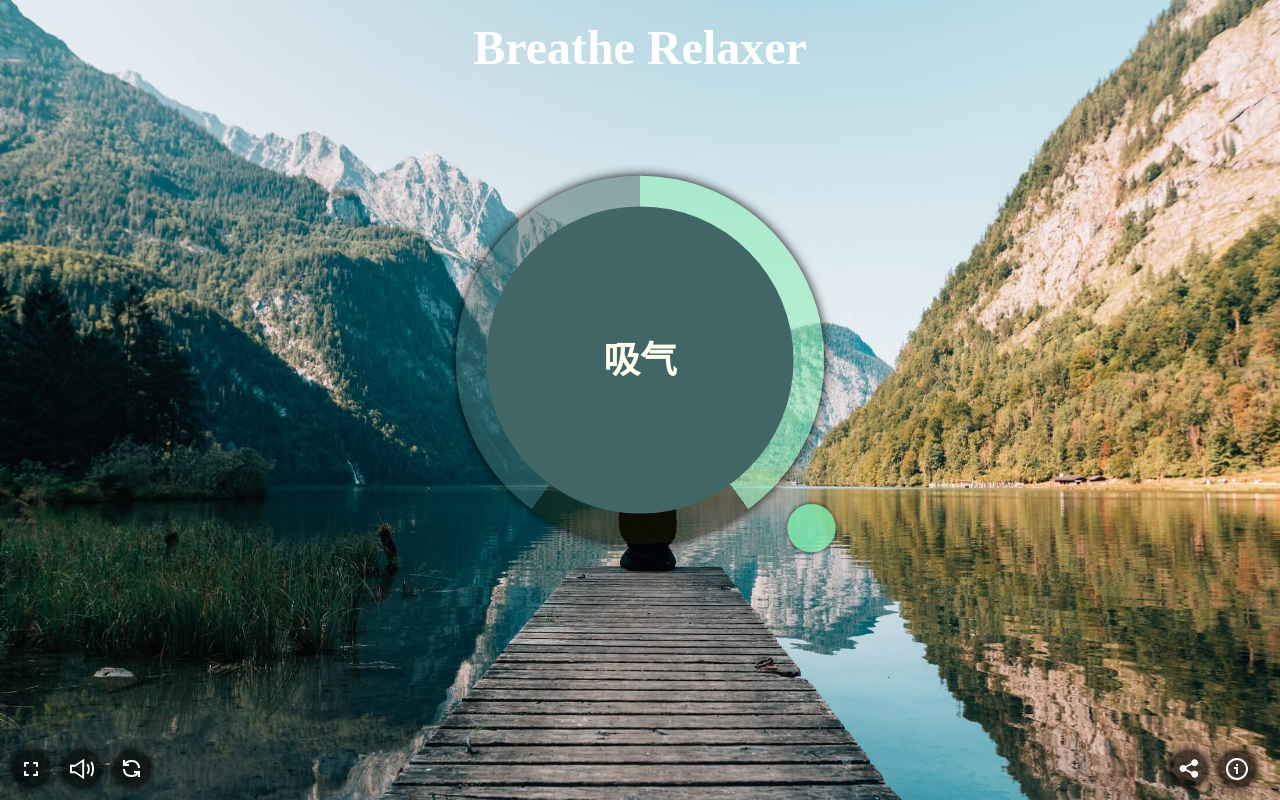
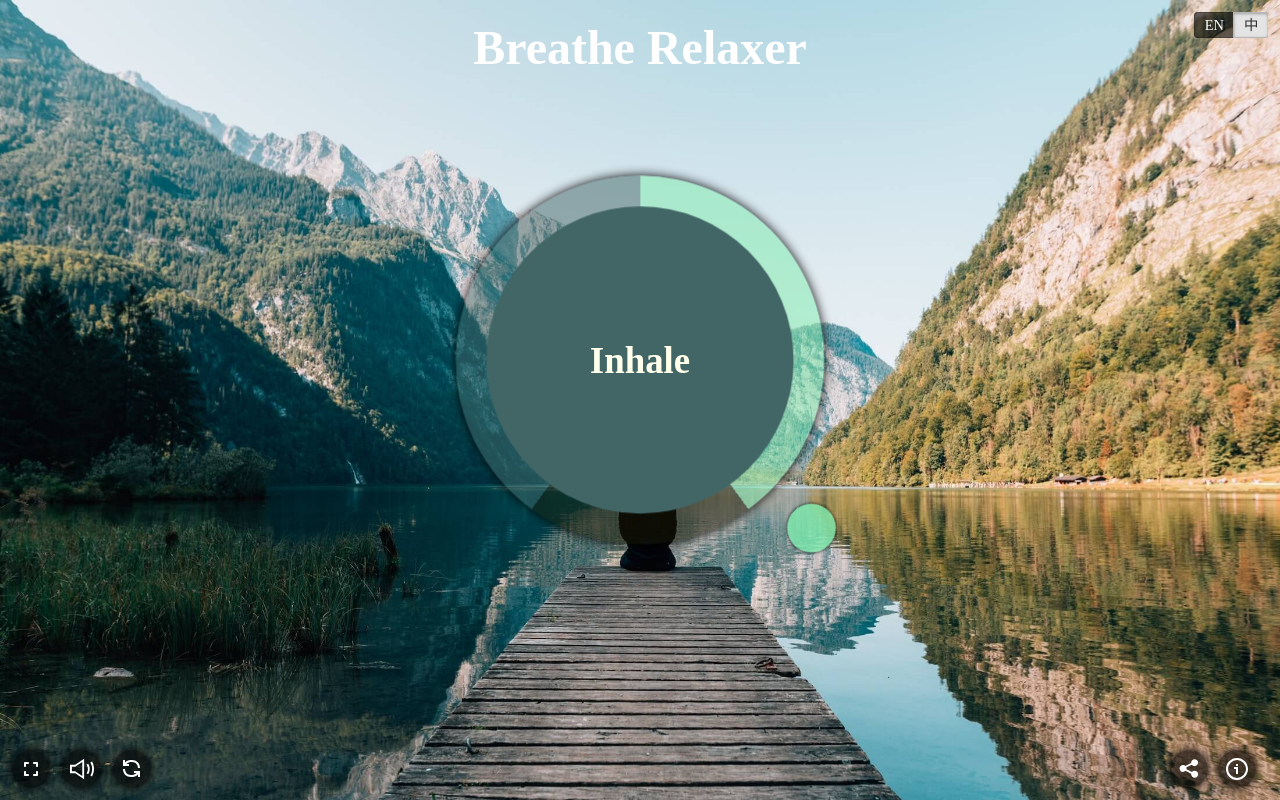
Before and after one commit to zerosoul/breathe-relaxer, a React app: page / in a window 1280 px wide. Both pictures are taken after a click on the button 640 px from the left and 400 px from the top of the page. Built offline with nearby package versions, Linux system fonts and the light colour scheme.

Commit message:
feat: muilti language support

```diff
--- a/src/App.js
+++ b/src/App.js
@@ -1,13 +1,16 @@
 import React, { lazy, Suspense, useState } from 'react';
+import styled from 'styled-components';
 import Loading from './components/Loading';
 import RelaxCircle from './components/RelaxCircle';
+import { useLang } from './langs';
 const Header = lazy(() => import('./components/Header'));
 const Background = lazy(() => import('./components/Background'));
 const InfoModal = lazy(() => import('./components/InfoModal'));
 const StartBtn = lazy(() => import('./components/StartBtn'));
 const HideWhenIdle = lazy(() => import('./components/HideWhenIdle'));
 const Share = lazy(() => import('./components/Share'));
-import styled from 'styled-components';
+const LangSwitch = lazy(() => import('./components/LangSwitch'));
+
 const StyledBody = styled.section`
   height: 90vh;
   display: flex;
@@ -15,6 +18,7 @@ const StyledBody = styled.section`
   align-items: center;
 `;
 const App = () => {
+  const { lang, changeLang, dicts } = useLang();
   const [start, setStart] = useState(false);
   return (
     <Suspense fallback={<Loading />}>
@@ -25,12 +29,13 @@ const App = () => {
           }}
         />
       )}
-      <Header />
-      <StyledBody>{start && <RelaxCircle />}</StyledBody>
+      <Header header={dicts.header} />
+      <StyledBody>{start && <RelaxCircle dicts={dicts} />}</StyledBody>
       <Background />
       <InfoModal />
       {start && <HideWhenIdle />}
       <Share />
+      <LangSwitch lang={lang} changeLang={changeLang} />
     </Suspense>
   );
 };
--- a/src/components/Animates.js
+++ b/src/components/Animates.js
@@ -1,5 +1,14 @@
 import { keyframes } from 'styled-components';
 
+const AniFadeIn = keyframes`
+ from {
+   opacity:0;
+  }
+
+  to {
+   opacity:1;
+  }
+`;
 const AniGrow = keyframes`
  from {
     transform: scale(1);
@@ -45,4 +54,4 @@ const AniRefreshRotate = keyframes`
     transform: rotate(360deg);
   }
 `;
-export { AniGrow, AniRefreshRotate, AniRotate, AniShrink, AniHold };
+export { AniFadeIn, AniGrow, AniRefreshRotate, AniRotate, AniShrink, AniHold };
--- a/src/components/Header.js
+++ b/src/components/Header.js
@@ -1,6 +1,5 @@
 import React from 'react';
 import styled from 'styled-components';
-
 const Wrapper = styled.header`
   color: #fff;
   padding: 1rem;
@@ -10,6 +9,6 @@ const Wrapper = styled.header`
   width: 100%;
   text-align: center;
 `;
-export default function Header() {
-  return <Wrapper className="idleHide">Breathe Relaxer</Wrapper>;
+export default function Header({ header }) {
+  return <Wrapper className="idleHide">{header}</Wrapper>;
 }
--- /dev/null
+++ b/src/components/LangSwitch.js
@@ -0,0 +1,74 @@
+import React from 'react';
+import styled from 'styled-components';
+
+const StyledWrapper = styled.div`
+  z-index: 998;
+  position: fixed;
+  top: 0.5rem;
+  right: 0.5rem;
+  display: flex;
+  margin-bottom: 36px;
+  overflow: hidden;
+  input {
+    position: absolute !important;
+    clip: rect(0, 0, 0, 0);
+    height: 1px;
+    width: 1px;
+    border: 0;
+    overflow: hidden;
+    &:checked + label {
+      background-color: rgba(2, 2, 2, 0.6);
+      box-shadow: none;
+      color: #fff;
+    }
+  }
+  label {
+    background-color: #e4e4e4;
+    color: rgba(0, 0, 0, 0.8);
+    font-size: 0.6rem;
+    line-height: 1;
+    text-align: center;
+    padding: 0.2rem 0.4rem;
+    margin-right: -1px;
+    border: 1px solid rgba(0, 0, 0, 0.2);
+    box-shadow: inset 0 1px 3px rgba(0, 0, 0, 0.3), 0 1px rgba(255, 255, 255, 0.1);
+    transition: all 0.1s ease-in-out;
+    &:hover {
+      cursor: pointer;
+    }
+    &:first-of-type {
+      border-radius: 4px 0 0 4px;
+    }
+    &:last-of-type {
+      border-radius: 0 4px 4px 0;
+    }
+  }
+`;
+export default function LangSwitch({ lang, changeLang }) {
+  const handleLangChange = evt => {
+    console.log(evt.target.value);
+    changeLang(evt.target.value);
+  };
+  return (
+    <StyledWrapper className="idleHide">
+      <input
+        onChange={handleLangChange}
+        type="radio"
+        id="radio-en"
+        name="lang"
+        value="en"
+        checked={lang === 'en'}
+      />
+      <label htmlFor="radio-en">EN</label>
+      <input
+        onChange={handleLangChange}
+        type="radio"
+        id="radio-zh"
+        name="lang"
+        value="zh"
+        checked={lang === 'zh'}
+      />
+      <label htmlFor="radio-zh">中</label>
+    </StyledWrapper>
+  );
+}
--- a/src/components/RelaxCircle.js
+++ b/src/components/RelaxCircle.js
@@ -1,6 +1,6 @@
 import React, { useState, useEffect } from 'react';
 import styled from 'styled-components';
-import { AniGrow, AniShrink, AniHold, AniRotate } from './Animates';
+import { AniFadeIn, AniGrow, AniShrink, AniHold, AniRotate } from './Animates';
 
 const StyledWrapper = styled.div`
   display: flex;
@@ -19,32 +19,17 @@ const StyledWrapper = styled.div`
     animation: ${AniHold} 1.5s linear forwards;
   }
   .tip {
-    position: relative;
-    width: 2.4rem;
-    height: 1.6rem;
-    overflow: hidden;
-    .content {
-      position: absolute;
-      left: 0;
-      top: 0;
-      transition: all 0.3s;
     display: flex;
-      flex-direction: column;
+    align-items: center;
+    justify-content: center;
+    .txt {
+      animation: ${AniFadeIn} 1s linear forwards;
 
-      &.grow {
-        transform: translateY(0);
-      }
-      &.shrink {
-        transform: translateY(-1.6rem);
-      }
-      &.hold {
-        transform: translateY(-3.2rem);
-      }
-      .txt {
+      text-align: center;
       font-size: 1.2rem;
       font-weight: 800;
       padding: 0.2rem 0;
-      }
+      text-transform: capitalize;
     }
   }
   .circle {
@@ -112,7 +97,7 @@ const StyledWrapper = styled.div`
     }
   }
 `;
-export default function RelaxCircle() {
+export default function RelaxCircle({ dicts }) {
   const [status, setStatus] = useState('grow');
   const [visible, setVisible] = useState(true);
   useEffect(() => {
@@ -127,12 +112,14 @@ export default function RelaxCircle() {
   useEffect(() => {}, [status]);
   const handleAniEnd = ({ target }) => {
     console.log(target);
+    if (!target.classList.contains('txt')) {
       if (status === 'grow') {
         setStatus('hold');
       } else if (status === 'shrink') {
         setStatus('grow');
       } else {
         setStatus('shrink');
+      }
     }
   };
 
@@ -141,11 +128,13 @@ export default function RelaxCircle() {
       <StyledWrapper className={`${status}`} onAnimationEnd={handleAniEnd}>
         <div className="circle"></div>
         <div className="tip">
-          <p className={`content ${status}`}>
-            <span className="txt">吸气</span>
-            <span className="txt">呼气</span>
-            <span className="txt">屏息</span>
-          </p>
+          {status === 'grow' ? (
+            <span className="txt">{dicts.inhale}</span>
+          ) : status === 'shrink' ? (
+            <span className="txt">{dicts.exhale}</span>
+          ) : (
+            <span className="txt">{dicts.hold}</span>
+          )}
         </div>
         <div className="gradient-circle"></div>
 
--- /dev/null
+++ b/src/langs/en.js
@@ -0,0 +1,8 @@
+const en = {
+  header: 'Breathe Relaxer',
+  inhale: 'inhale',
+  exhale: 'exhale',
+  hold: 'hold'
+};
+
+export default en;
--- /dev/null
+++ b/src/langs/index.js
@@ -0,0 +1,27 @@
+import { useState } from 'react';
+import en from './en';
+import zh from './zh';
+
+export const dictionaryList = {
+  en,
+  zh
+};
+
+export const languageOptions = [
+  { id: 'en', text: 'EN' },
+  { id: 'zh', text: '中' }
+];
+
+export function useLang() {
+  const langIdx =
+    languageOptions.findIndex(lang => {
+      return navigator.language.indexOf(lang.id) > -1;
+    }) || 0;
+  const [dicts, setDicts] = useState(dictionaryList[languageOptions[langIdx].id]);
+  const [lang, setLang] = useState(languageOptions[langIdx].id);
+  const changeLang = lang => {
+    setLang(lang);
+    setDicts(dictionaryList[lang]);
+  };
+  return { lang, dicts, changeLang };
+}
--- /dev/null
+++ b/src/langs/zh.js
@@ -0,0 +1,8 @@
+const zh = {
+  header: '静心呼吸 感受平静',
+  inhale: '吸气',
+  exhale: '呼气',
+  hold: '屏息'
+};
+
+export default zh;
```
Lines whose indentation alone changed are shown as unchanged.
